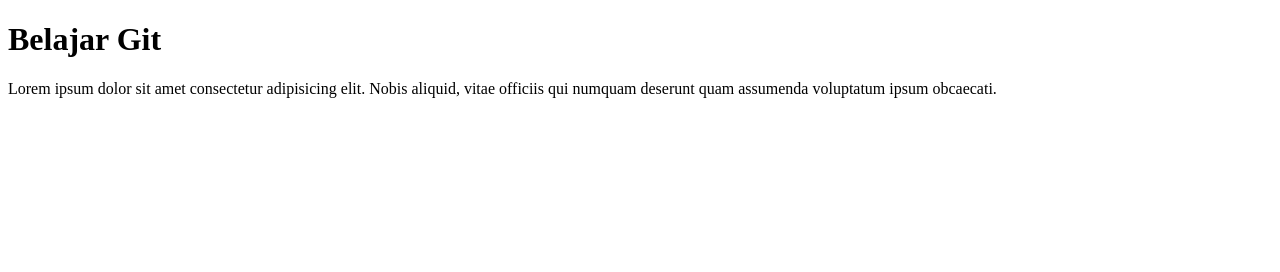
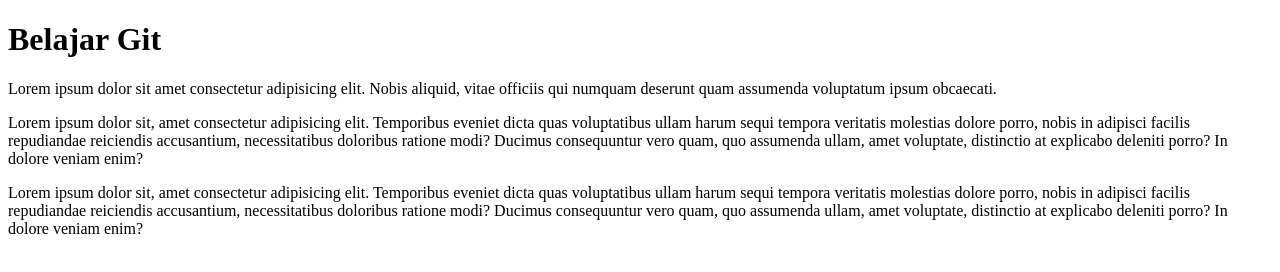
Before and after one commit to henrymutiarasaputra/learn-repo-belajar, a plain HTML site: page index.html in a window 1280 px wide. Drawn offline with Linux system fonts and the light colour scheme.

Commit message:
feat: add index

```diff
--- a/index.html
+++ b/index.html
@@ -8,5 +8,7 @@
 <body>
     <h1>Belajar Git</h1>
     <p>Lorem ipsum dolor sit amet consectetur adipisicing elit. Nobis aliquid, vitae officiis qui numquam deserunt quam assumenda voluptatum ipsum obcaecati.</p>
+    <p>Lorem ipsum dolor sit, amet consectetur adipisicing elit. Temporibus eveniet dicta quas voluptatibus ullam harum sequi tempora veritatis molestias dolore porro, nobis in adipisci facilis repudiandae reiciendis accusantium, necessitatibus doloribus ratione modi? Ducimus consequuntur vero quam, quo assumenda ullam, amet voluptate, distinctio at explicabo deleniti porro? In dolore veniam enim?</p>
+    <p>Lorem ipsum dolor sit, amet consectetur adipisicing elit. Temporibus eveniet dicta quas voluptatibus ullam harum sequi tempora veritatis molestias dolore porro, nobis in adipisci facilis repudiandae reiciendis accusantium, necessitatibus doloribus ratione modi? Ducimus consequuntur vero quam, quo assumenda ullam, amet voluptate, distinctio at explicabo deleniti porro? In dolore veniam enim?</p>
 </body>
 </html>
```
